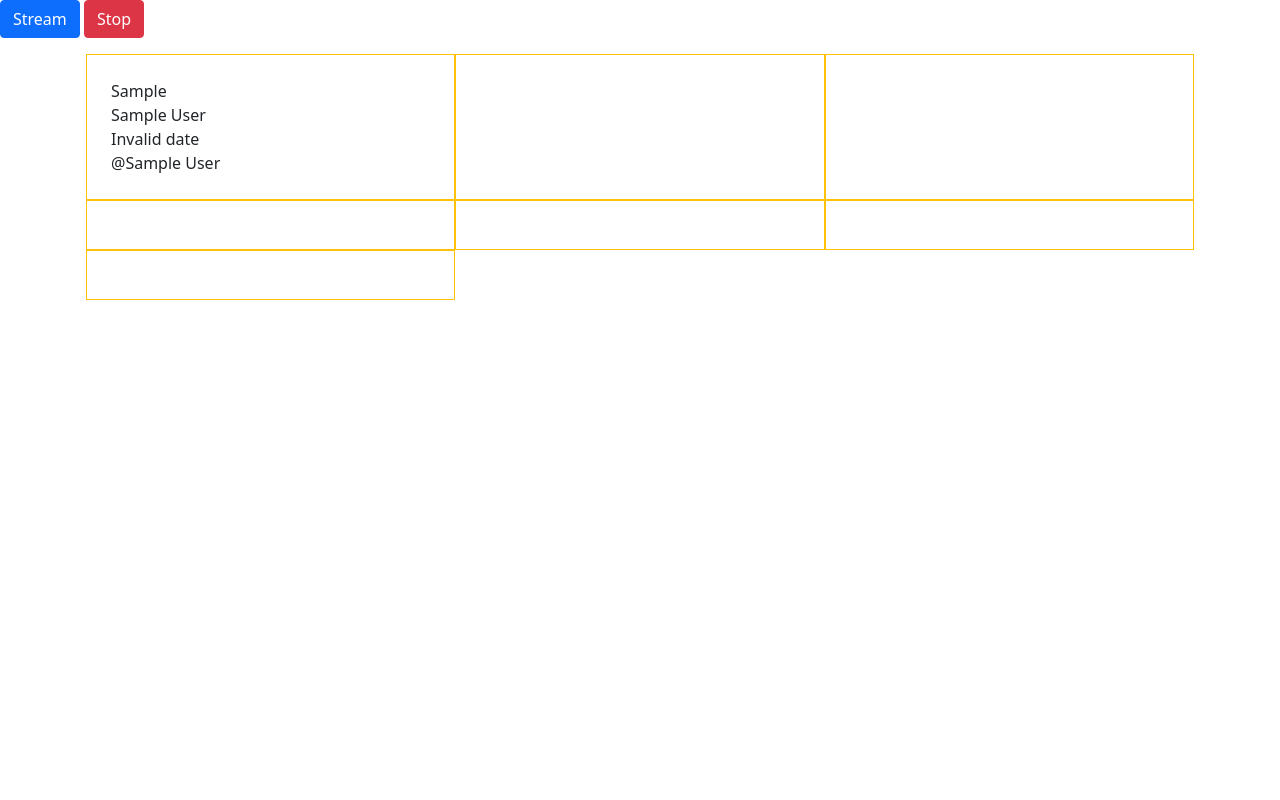
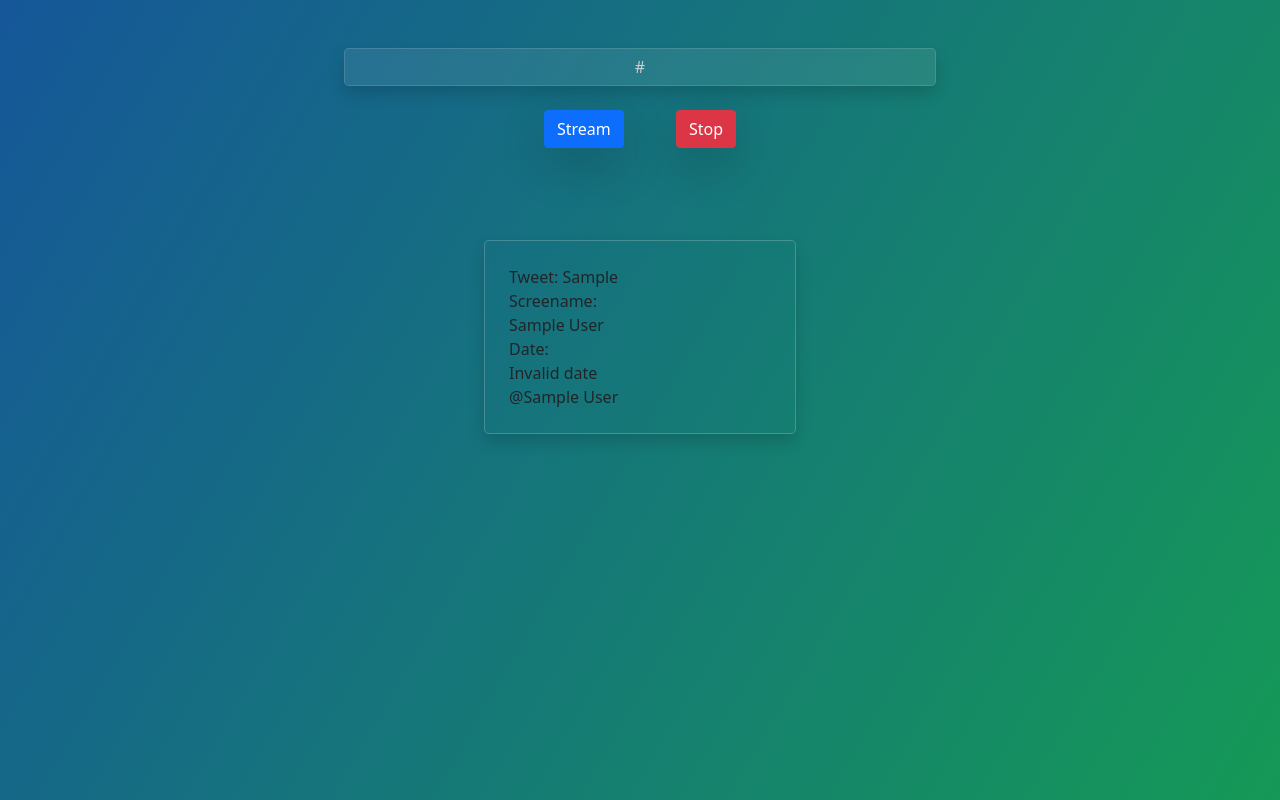
Before and after one commit to uhhmed/TwitterStreamAnalytics, a Flask app: page / in a window 1280 px wide. Run offline with Flask 2, Linux system fonts and the light colour scheme; tables that the repository leaves empty or names only in its code hold one stand-in row (values such as "Sample post"); parts of the project's set-up code (start-up, migrations or seed data) failed here and were passed over; some libraries are stand-ins or nearby versions.

Commit message:
layout/design changes

```diff
--- a/main.py
+++ b/main.py
@@ -25,7 +25,7 @@
 def streamData():
     print('starting...')
     try:
-        stream.filter(track=['#fridaymorning'])
+        stream.filter(track=['#Arby'])
         # stream.sample()
         return '200'
     except tweepy.TweepError as e:
--- a/static/js/feed.js
+++ b/static/js/feed.js
@@ -7,9 +7,9 @@
     // func to loop through data passed and created element on client with tweet info.
     console.log(tweet_counter);
 
-    if (tweet_counter < 20) {
+    if (tweet_counter < 20 && data.length > 0) {
         for (let i = 0; i < data.length; i++) {
-            insertData(i, data)
+            insertData(tweet_counter, data)
             tweet_counter++
         }
     }
@@ -23,14 +23,19 @@
     var random = Math.floor(Math.random() * borderTypes.length);
 
     let newClass = "box-"+String(index)
-    $( ".row" ).append( "<div class='"+"p-4 col-4 box "+newClass+"'><div class='post'></div><div class='author'></div><div class='created'></div><div class='username'></div></div>" );
-    $('.box').addClass("border border-"+borderTypes[random])
+    $( ".row" ).append("<div class='"+"shadow p-4 col-3 m-1 box "+newClass+"'><div class='post'></div><div class='author'></div><div class='created'></div><div class='username'></div></div>" );
+    // $('.box').addClass("border border-"+borderTypes[random])
 
+    if (values[index]['tweet'] != ''){
+        $('.'+newClass+' .post')[0].innerText = 'Tweet: '+values[index]['tweet']
+    }
+    else {
+        $('.'+newClass+' .post')[0].innerText = 'Tweet: \n'+values[index]['full_tweet']
+    }
+        $('.'+newClass+' .author')[0].innerText = 'Screename: \n'+values[index]['author']
+        $('.'+newClass+' .created')[0].innerText = 'Date: \n'+moment(values[index]['created']).format('LT - MMM D, YYYY');
+        $('.'+newClass+' .username')[0].innerText = '@'+values[index]['author']
 
-    $('.'+newClass+' .post')[0].innerText = values[index]['tweet']
-    $('.'+newClass+' .author')[0].innerText = values[index]['author']
-    $('.'+newClass+' .created')[0].innerText = moment(values[index]['created']).format('LT - MMM D, YYYY');
-    $('.'+newClass+' .username')[0].innerText = '@'+values[index]['author']
 }
 
 function getData() {
@@ -66,10 +71,17 @@
         })
 }
 
+let timerId;
 
 // map "Stream" button to func to start stream.
 $(".stream").on("click", function(){
     startStream()
+
+    // start an interval every second to update client end with latest streamed tweets
+    timerId = setInterval(() => {
+        getData()
+        $().load('http://127.0.0.1:5000/')
+    }, 1000);
 
 });
 
@@ -81,11 +93,7 @@
     console.log('disconnected data stream');
 });
 
-// start an interval every second to update client end with latest streamed tweets
-let timerId = setInterval(() => {
-    getData()
-    $().load('http://127.0.0.1:5000/')
-}, 1000);
+
 
 
 // on page load to show [FOR TESTING]
--- a/static/styles.css
+++ b/static/styles.css
@@ -1,4 +1,61 @@
  .box {
-	 border-style: solid;
-	 border: 1px
+	 /* border-style: solid;
+    border: 1px */
+    border-color: rgba(255,255,255,0.2);
+    border-style: solid;
+    border-width: 1px;
+    border-radius: 0.3rem;
+    transition: color 0.2s, background-color 0.2s, border-color 0.2s;
  }
+
+ body {
+     background-image: linear-gradient(120deg, #155799, #159957);;
+ }
+
+ /* .stream {
+     width: 10%;
+ }
+
+ .stop {
+    width: 10%;
+} */
+
+ .form-control.user-input  {
+    width: 50%;
+    margin: auto;
+    display: inline-block;
+    color: rgba(255,255,255,0.7);
+    background-color: rgba(255,255,255,0.08);
+    border-color: rgba(255,255,255,0.2);
+    border-style: solid;
+    border-width: 1px;
+    border-radius: 0.3rem;
+    transition: color 0.2s, background-color 0.2s, border-color 0.2s;
+    text-align:center;
+
+ }
+ .form-control.user-input:focus  {
+    width: 50%;
+    margin: auto;
+    display: inline-block;
+    color: rgba(255,255,255,0.7);
+    background-color: rgba(255,255,255,0.08);
+    border-color: rgba(255,255,255,0.2);
+    border-style: solid;
+    border-width: 1px;
+    border-radius: 0.3rem;
+    transition: color 0.2s, background-color 0.2s, border-color 0.2s;
+    text-align:center;
+
+ }
+
+ .form-control::-moz-placeholder {
+    color: rgb(207, 207, 207) !important;
+    opacity: 1;
+  }
+  .form-control:-ms-input-placeholder {
+    color: rgb(207, 207, 207) !important;
+  }
+  .form-control::-webkit-input-placeholder {
+    color: rgb(207, 207, 207) !important;
+  }
--- a/templates/index.html
+++ b/templates/index.html
@@ -9,11 +9,16 @@
 	</head>
 	<body style="margin:0px;">
 
-		<button type="button" class="btn btn-primary stream">Stream</button>
-		<button type="button" class="btn btn-danger stop">Stop</button>
+		<div class="col text-center m-5">
+			<input type="text"  class="form-control user-input shadow" placeholder="#">
+			<div class="row-sm ">
+				<button type="button" class="btn btn-primary stream rounded m-4 w-30 shadow-lg">Stream</button>
+				<button type="button" class="btn btn-danger stop rounded m-4 w-30 shadow-lg">Stop</button>
+			</div>
+		</div>
 
-		<div class="container">
-			<div class="row" style="padding: 1em;"></div>
+		<div class="container-fluid mr-auto">
+			<div class="row" style="padding: 1em; justify-content: center;"></div>
 		</div>
 
 		<script src="https://cdn.jsdelivr.net/npm/bootstrap@5.0.0-beta2/dist/js/bootstrap.bundle.min.js" integrity="sha384-b5kHyXgcpbZJO/tY9Ul7kGkf1S0CWuKcCD38l8YkeH8z8QjE0GmW1gYU5S9FOnJ0" crossorigin="anonymous"></script>
```
Also changed, not shown: 1 other file.
